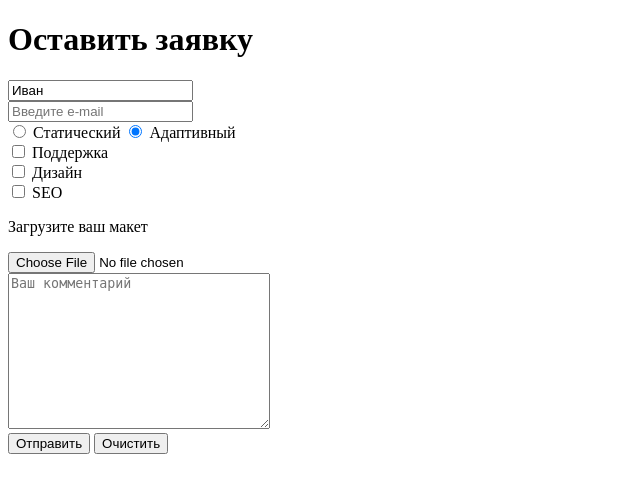
After one commit to Comrade-Ivan/400_group, a PHP site: page /tasks/forms.php in a window 1280 px wide. The commit adds this page. Shown: the top 493 px of the page, without its empty margins (0-640 px from the left). Run offline with PHP 8.4, Linux system fonts and the light colour scheme.

Commit message:
Формы

```diff
--- a/html/forms.php
+++ b/html/forms.php
@@ -54,7 +54,8 @@
       <textarea name="about" cols="30" rows="5" placeholder="Расскажите о себе"></textarea>
     </div>
     <input type="submit" value="Зарегистрироваться">
-    <input type="reset" value="Очистить"> <!--Очистка формы-->
+    <input type="reset" value="Очистить"> <!--Очистка формы-->0.
+
     <input type="button" value="Просто кнопка">
     <button>Еще одна кнопка</button> <!--Воспринимается как submit, если находится внутри формы-->
   </form>
--- /dev/null
+++ b/tasks/forms.php
@@ -0,0 +1,57 @@
+<!doctype html>
+<html lang="ru">
+<head>
+  <meta charset="UTF-8">
+  <title>Заявка</title>
+</head>
+<body>
+  <h1>Оставить заявку</h1>
+  <form action="#">
+    <div>
+      <input type="text" name="name" placeholder="Введите имя" value="Иван">
+    </div>
+    <div>
+      <input type="email" name="email" placeholder="Введите e-mail">
+    </div>
+    <div>
+      <label>
+        <input type="radio" name="sitetype" value="static">
+        <span>Статический</span>
+      </label>
+      <label>
+        <input type="radio" name="sitetype" value="adaptive" checked>
+        <span>Адаптивный</span>
+      </label>
+    </div>
+    <div>
+      <div>
+        <label>
+          <input type="checkbox" name="support">
+          <span>Поддержка</span>
+        </label>
+      </div>
+      <div>
+        <label>
+          <input type="checkbox" name="design">
+          <span>Дизайн</span>
+        </label>
+      </div>
+      <div>
+        <label>
+          <input type="checkbox" name="seo">
+          <span>SEO</span>
+        </label>
+      </div>
+    </div>
+    <div>
+      <p>Загрузите ваш макет</p>
+      <input type="file" name="template">
+    </div>
+    <div>
+      <textarea name="comment" cols="30" rows="10" placeholder="Ваш комментарий"></textarea>
+    </div>
+    <input type="submit" value="Отправить">
+    <input type="reset" value="Очистить">
+  </form>
+</body>
+</html>
```
